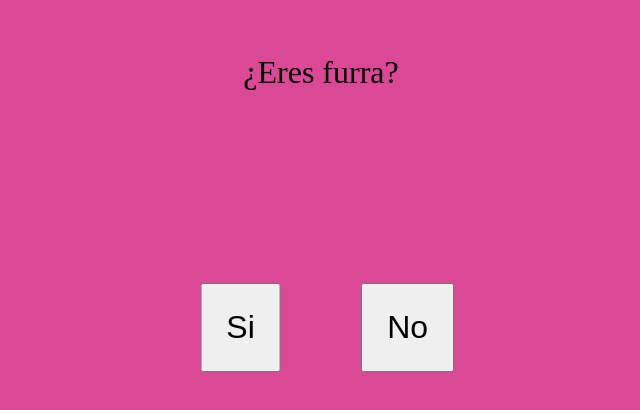
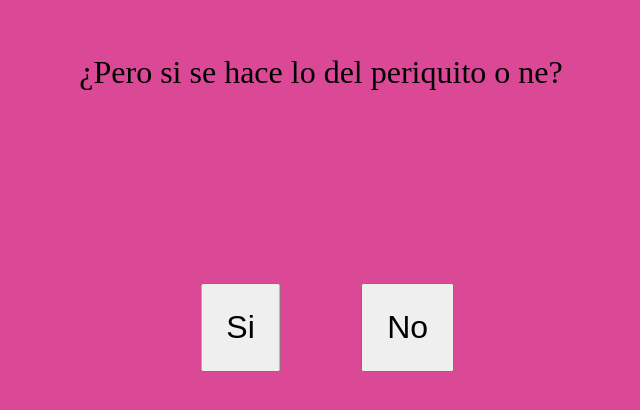
Before and after one commit to AguaDLimonUwu/proyectolinux, a plain HTML site: page index.html in a window 1280 px wide. Shown: the part 138-548 px from the top of the page, without its empty margins (319-959 px from the left). Drawn offline with Linux system fonts and the light colour scheme.

Commit message:
Update index.html

```diff
--- a/index.html
+++ b/index.html
@@ -4,13 +4,13 @@
     <meta charset="UTF-8">
     <meta http-equiv="X-UA-Compatible" content="IE=edge">
     <meta name="viewport" content="width=device-width, initial-scale=1.0">
-    <title>Declaración</title>
+    <title>Para Jazmin</title>
     <link rel="stylesheet" href="estilos.css">
 </head>
 <body>
 
     <div class="contenedor">
-        <p>¿Eres furra?</p>
+        <p>¿Pero si se hace lo del periquito o ne?</p>
         <button id="yesBtn">Si</button>
         <button id="noBtn">No</button>
     </div>
```
